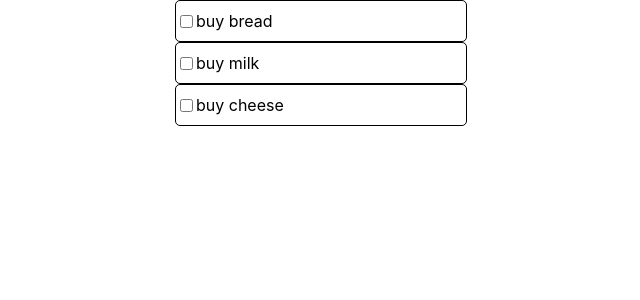
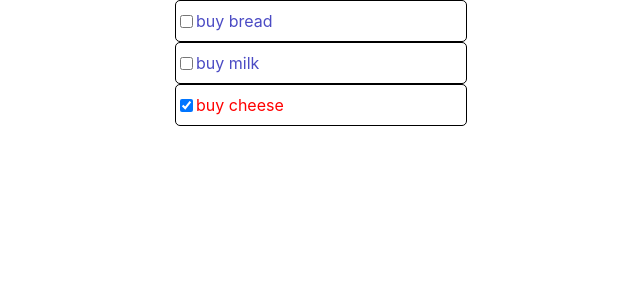
Before and after one commit to EugenyKrimsky/react-todo, a React (Create React App) app: page / in a window 1280 px wide. Shown: the top 300 px of the page, without its empty margins (319-959 px from the left). Built offline with nearby package versions, Linux system fonts and the light colour scheme.

Commit message:
исправил монтирование и рендеринг при смене стейта

```diff
--- a/src/css/modules/todo-list/todo/Todo.module.css
+++ b/src/css/modules/todo-list/todo/Todo.module.css
@@ -7,3 +7,11 @@
     border: 1px solid black;
     border-radius: 5px;
 }
+
+.uncomplited {
+    color: rgb(75, 75, 196)
+}
+
+.complited {
+    color: red;
+}
--- a/src/js/components/todo-list/TodoList.jsx
+++ b/src/js/components/todo-list/TodoList.jsx
@@ -8,7 +8,7 @@ export default class TodoList extends React.Component {
         this.todos = [
             {id: 241234, text: 'buy bread', hasDone: false},
             {id: 432665, text: 'buy milk', hasDone: false},
-            {id: 876457, text: 'buy cheese', hasDone: false},
+            {id: 876457, text: 'buy cheese', hasDone: true},
         ]
     }
 
@@ -16,7 +16,7 @@ export default class TodoList extends React.Component {
         return (
             <div className={s.todo_list}>
                 <div className="contaner">
-                    {this.todos.map(todo => <Todo todo={todo} />)}
+                    {this.todos.map(todo => <Todo todo={todo} key={todo.id}/>)}
                 </div>
             </div>
         )
--- a/src/js/components/todo-list/todo/Todo.jsx
+++ b/src/js/components/todo-list/todo/Todo.jsx
@@ -13,22 +13,22 @@ export default class Todo extends React.Component {
         this.onClickCheckBox = this.onClickCheckBox.bind(this);
     }
 
-    onClickCheckBox = () => {
-        this.setState(state => ({
-            hasDone: !state.hasDone
-        }))
-    }
-
-    componentDidUpdate() {
-        console.log(s);
-    }
-
     render() {
         return (
             <div className={s.todo}>
-                <input type="checkbox" onChange={this.onClickCheckBox}/>
-                <p style={this.state.hasDone ? {color: 'red' } : {color: 'black'}}>{this.props.todo.text}</p>
+                <input type="checkbox" onClick={this.onClickCheckBox} name="isComplete" defaultChecked={this.state.hasDone}/>
+                <label htmlFor="isComplete" className={this.getStyle()}>{this.props.todo.text}</label>
             </div>
         )
     }
+
+    onClickCheckBox() {
+        this.setState(state => ({
+            hasDone: !state.hasDone,
+        }));
+    }
+
+    getStyle() {
+        return this.state.hasDone ? s.complited : s.uncomplited
+    }
 }
```
Also changed, not shown: public/manifest.json.
